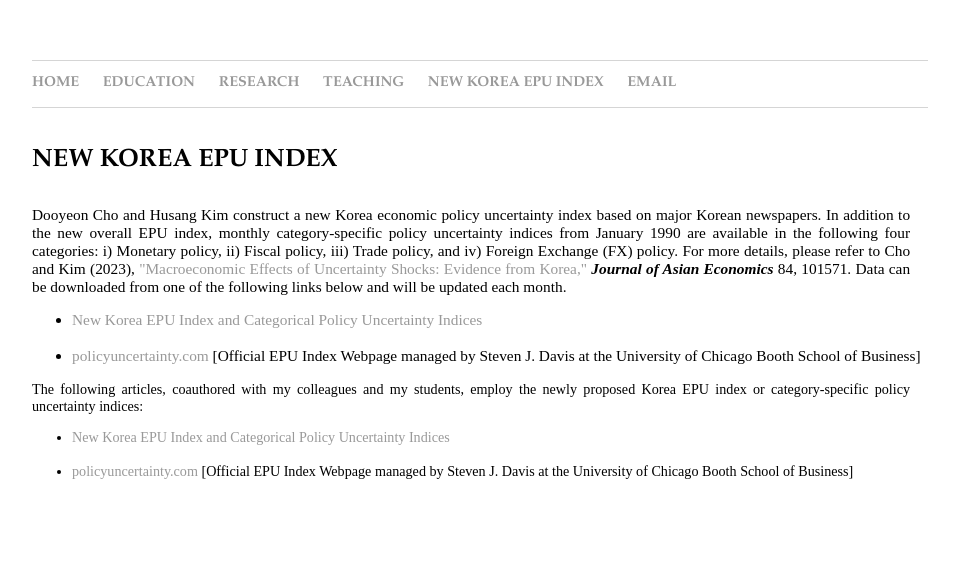
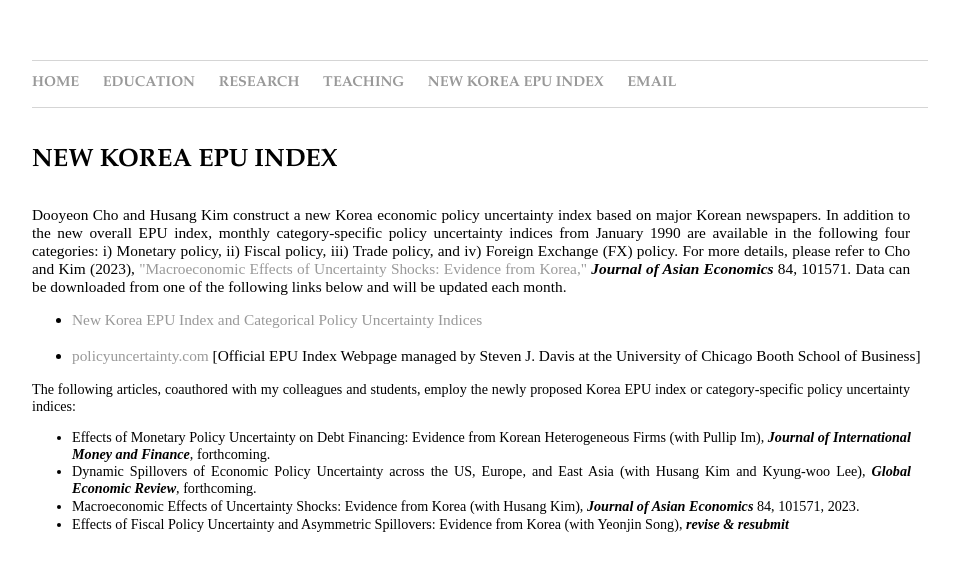
Before and after one commit to dooyeoncho/dooyeoncho.github.io, a Jekyll site: the page built from pages/new_korean_epu_index.html, in a window 1280 px wide. Shown: the top 571 px of the page, without its empty margins (160-1119 px from the left). Built offline with Jekyll 4.4.1, drawn with Linux system fonts in a browser that asks for light colours.

Commit message:
Update new_korean_epu_index.html

```diff
--- a/pages/new_korean_epu_index.html
+++ b/pages/new_korean_epu_index.html
@@ -27,10 +27,14 @@
 			<li><a href="https://sites.google.com/view/korea-epu">New Korea EPU Index and Categorical Policy Uncertainty Indices </a></li> &nbsp;
 		        <li><a href="https://www.policyuncertainty.com/korea_chokim.html">policyuncertainty.com </a>[Official EPU Index Webpage managed by Steven J. Davis at the University of Chicago Booth School of Business]</li>
 		</ul>
+
+
 <div>
-			<div><span>The following articles, coauthored with my colleagues and my students, employ the newly proposed Korea EPU index or category-specific policy uncertainty indices:</span> &nbsp;
+			<div><span>The following articles, coauthored with my colleagues and students, employ the newly proposed Korea EPU index or category-specific policy uncertainty indices:</span> &nbsp;
 		<ul>
-			<li><a href="https://sites.google.com/view/korea-epu">New Korea EPU Index and Categorical Policy Uncertainty Indices </a></li> &nbsp;
-		        <li><a href="https://www.policyuncertainty.com/korea_chokim.html">policyuncertainty.com </a>[Official EPU Index Webpage managed by Steven J. Davis at the University of Chicago Booth School of Business]</li>
-		</ul>
+			<span><li>Effects of Monetary Policy Uncertainty on Debt Financing: Evidence from Korean Heterogeneous Firms (with Pullip Im), <em property="italic"><b>Journal of International Money and Finance</b></em>, forthcoming.</li></span>
+			<span><li>Dynamic Spillovers of Economic Policy Uncertainty across the US, Europe, and East Asia (with Husang Kim and Kyung-woo Lee), <em property="italic"><b>Global Economic Review</b></em>, forthcoming.</li></span>
+			<span><li>Macroeconomic Effects of Uncertainty Shocks: Evidence from Korea (with Husang Kim), <em property="italic"><b>Journal of Asian Economics</b></em> 84, 101571, 2023.</li></span>
+                        <span><li>Effects of Fiscal Policy Uncertainty and Asymmetric Spillovers: Evidence from Korea (with Yeonjin Song), <em property="italic"><b>revise & resubmit</b></em></li></span>
+                </ul>
 </div>&nbsp;&nbsp;&nbsp;&nbsp;&nbsp;&nbsp;
```
